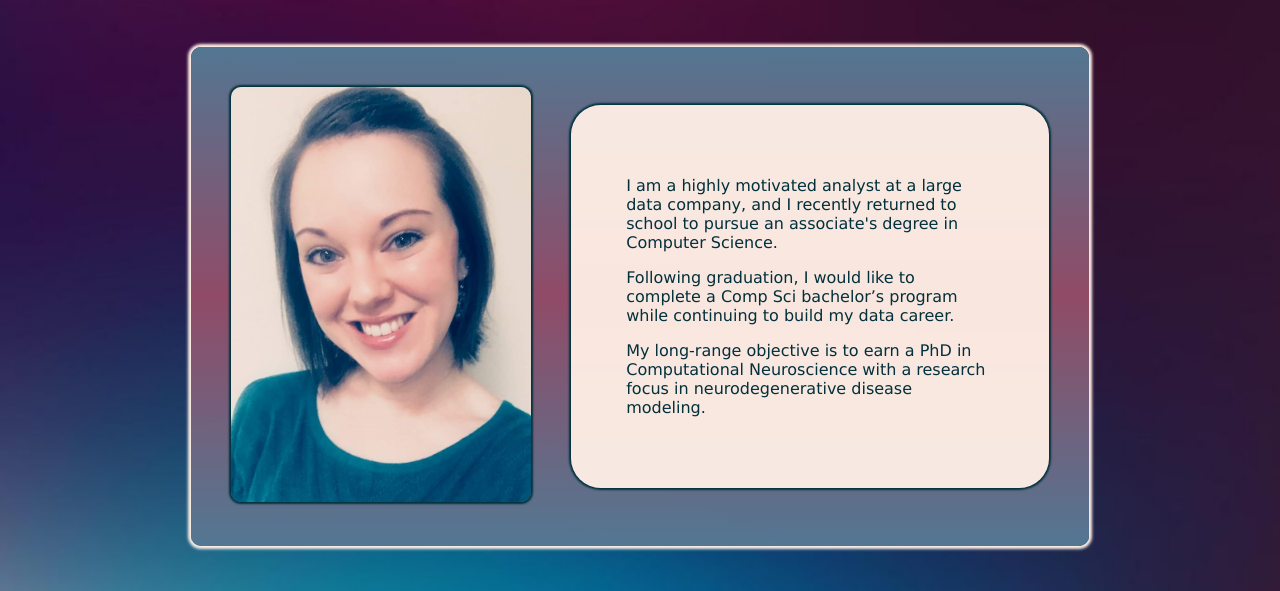
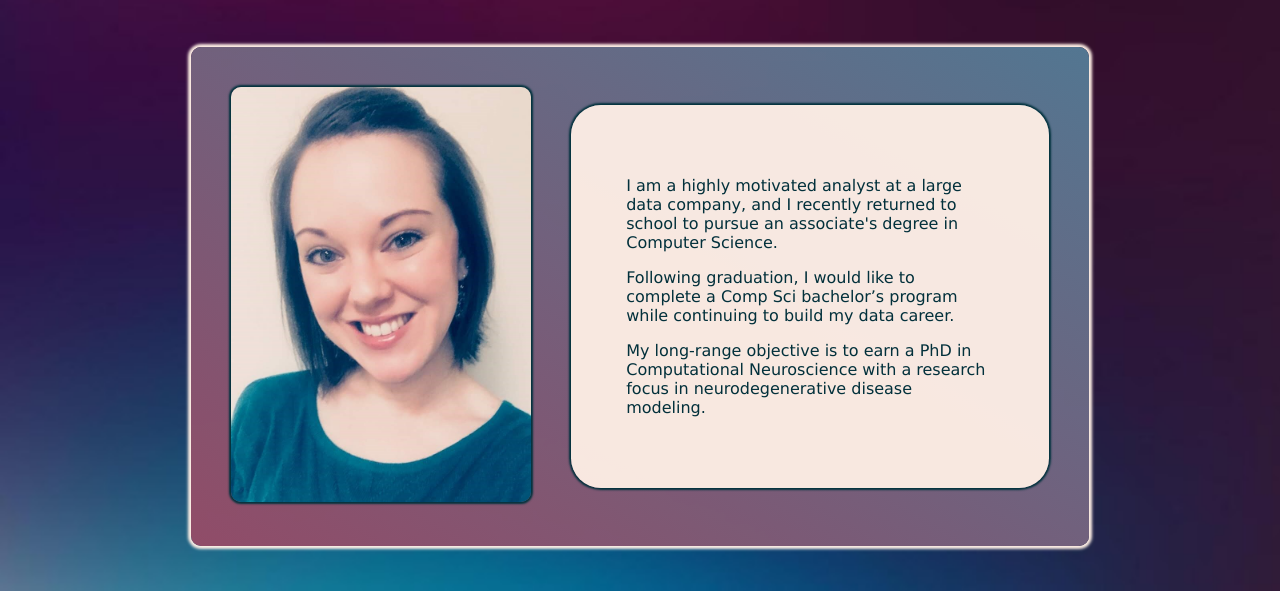
Before and after one commit to WorldsBestEndUser/WorldsBestEndUser.github.io, a plain HTML site: page index.html in a window 1280 px wide. Shown: the part 304-895 px from the top of the page. Drawn offline with Linux system fonts and the light colour scheme.

Commit message:
Modified gradient in #index-content

```diff
--- a/styles.css
+++ b/styles.css
@@ -160,7 +160,7 @@ h4 {
     width: 67%;
     margin: auto;
     padding: 40px 20px;
-    background-image: linear-gradient(to top, rgba(43, 91, 127, 0.8), rgba(120, 37, 73, 0.8), rgba(43, 91, 127, 0.8));
+    background-image: linear-gradient(to top right, rgba(120, 37, 73, 0.8), rgba(43, 91, 127, 0.8));
     background-color: rgba(255, 240, 230, 0.95);
     border-radius: 10px;
     box-shadow: 0 0 3px 3px #FFF0E6;
```
